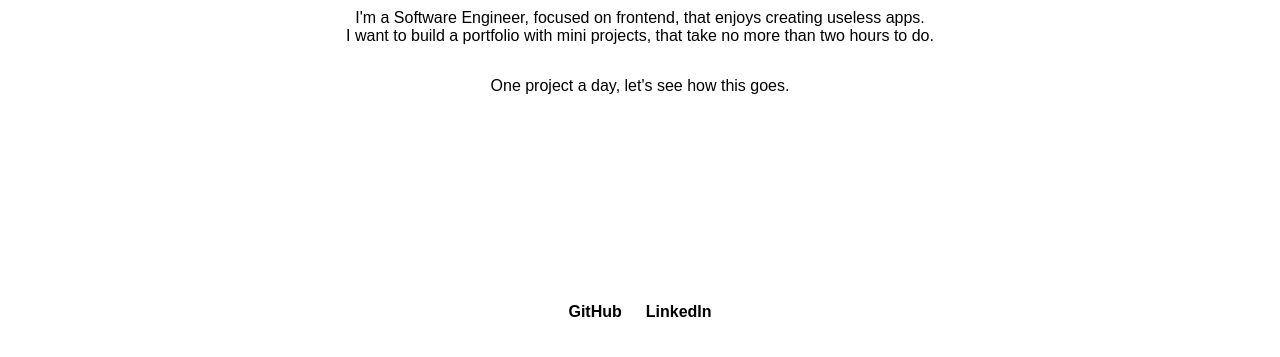
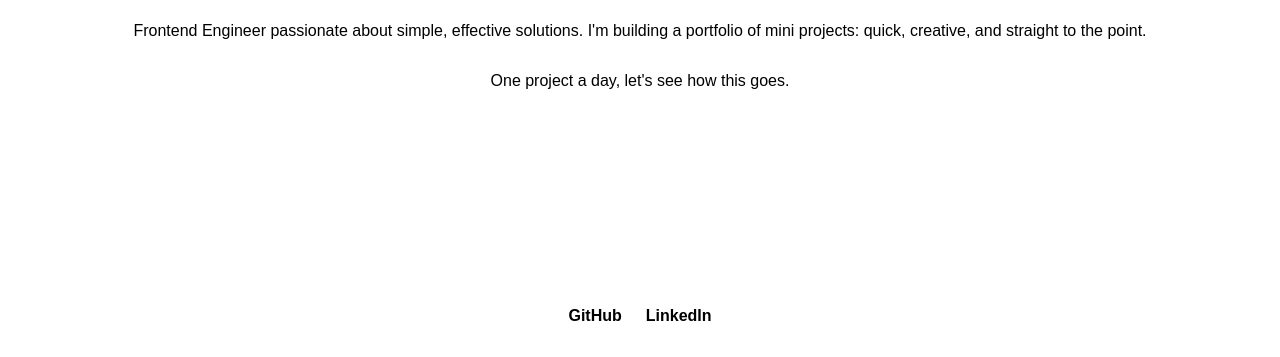
Before and after one commit to InterpolProntos/01_personal_page, a plain HTML site: page index.html in a window 1280 px wide. Shown: the part 459-816 px from the top of the page. Drawn offline with Linux system fonts and the light colour scheme.

Commit message:
[02] Update message

```diff
--- a/index.html
+++ b/index.html
@@ -23,10 +23,9 @@
       <img src="me.jpeg" alt="Profile Picture" class="profile-img" />
       <h1>André Oliveira</h1>
       <p>
-        I'm a Software Engineer, focused on frontend, that enjoys creating
-        useless apps.
-        <br />I want to build a portfolio with mini projects, that take no more
-        than two hours to do.
+        Frontend Engineer passionate about simple, effective solutions. I'm
+        building a portfolio of mini projects: quick, creative, and straight to
+        the point.
       </p>
       <p>One project a day, let's see how this goes.</p>
     </div>
--- a/style.css
+++ b/style.css
@@ -37,11 +37,11 @@ body {
 .links {
   display: flex;
   justify-content: center;
-  margin: 16px;
+  margin: 24px;
 }
 
 .links a {
-  margin: 12px;
+  margin: 0 12px;
   color: var(--text-color);
   text-decoration: none;
   font-weight: bold;
```
